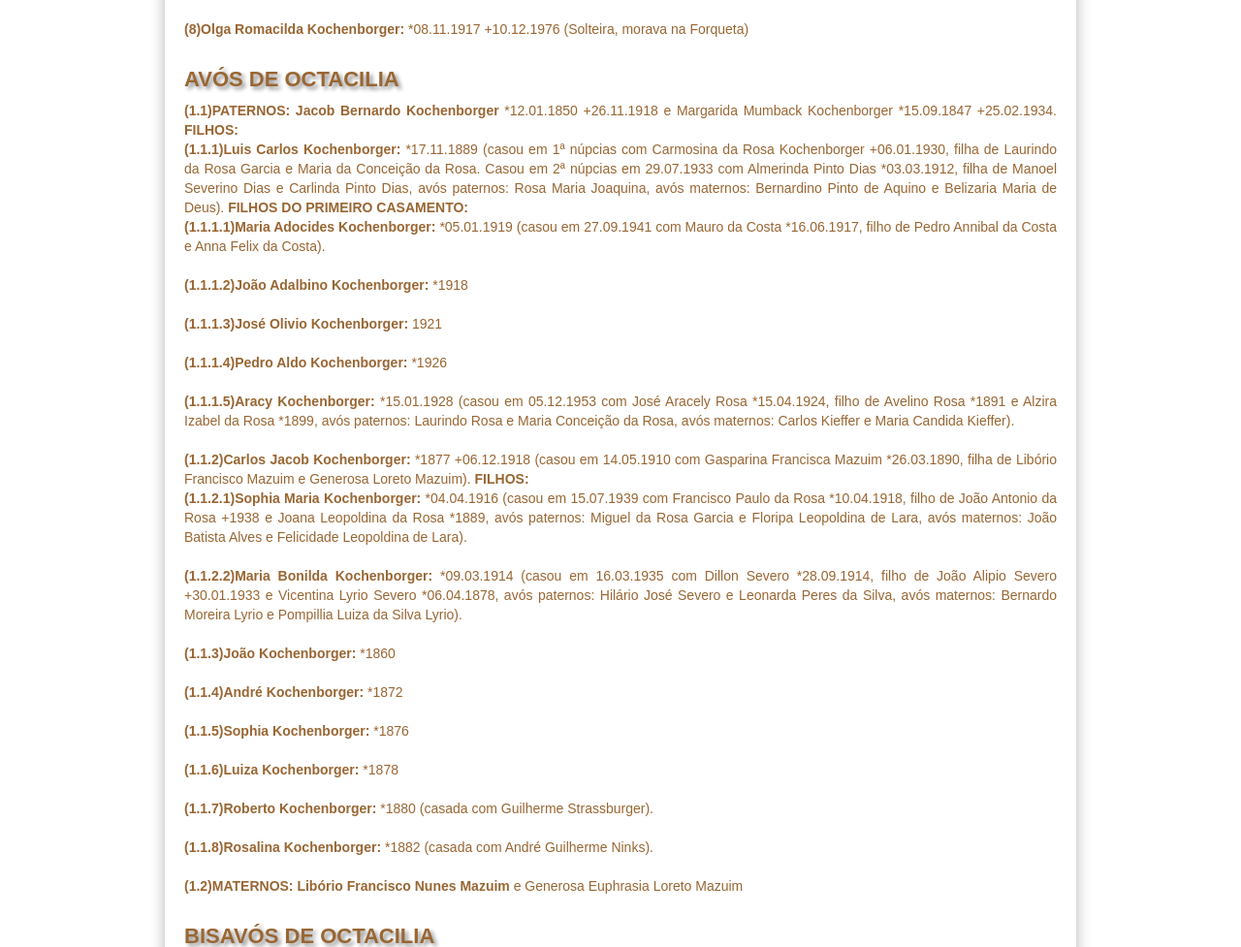
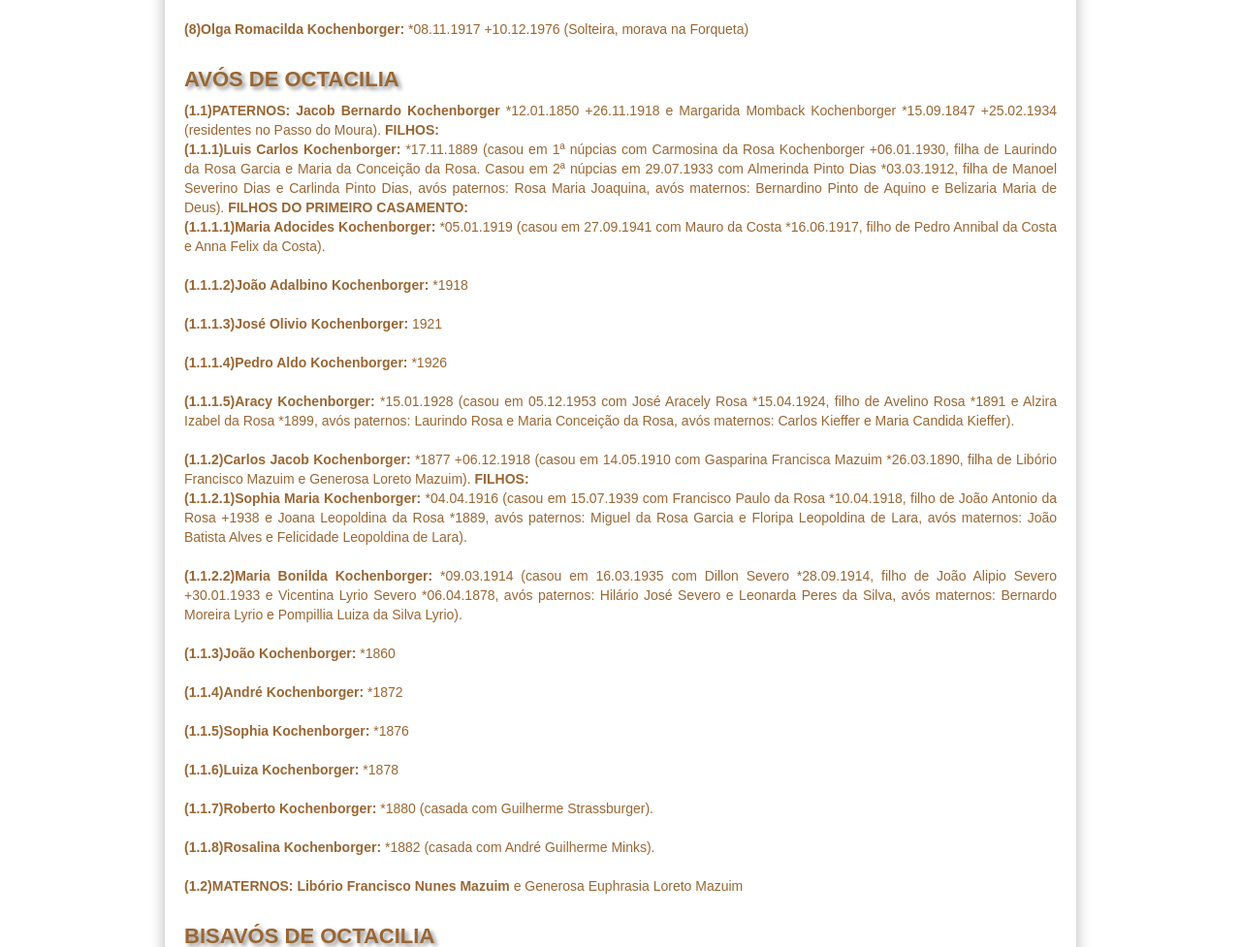
Before and after one commit to claudiovargas1955/claudiovargas1955.github.io, a Jekyll site: the page built from _pages/familia-kochenborger.html, in a window 1280 px wide. Shown: the part 1004-1981 px from the top of the page at 97% size. Built offline with Jekyll 4.4.1, drawn with Linux system fonts in a browser that asks for light colours; some web fonts are replaced.

Commit message:
Update familia-kochenborger.html

```diff
--- a/_pages/familia-kochenborger.html
+++ b/_pages/familia-kochenborger.html
@@ -130,7 +130,8 @@ Oliveira e Idalina Soares Leal *1850 +03.09.1934). <b>FILHOS: </b><br>
   <b>(8)Olga Romacilda Kochenborger: </b>*08.11.1917 +10.12.1976 (Solteira, morava na Forqueta)<br><br>
 
 <h4>AVÓS DE OCTACILIA</h4>
-<p><b>(1.1)PATERNOS: Jacob Bernardo Kochenborger </b>*12.01.1850 +26.11.1918 e Margarida Mumback Kochenborger *15.09.1847 +25.02.1934.
+<p><b>(1.1)PATERNOS: Jacob Bernardo Kochenborger </b>*12.01.1850 +26.11.1918 e Margarida Momback Kochenborger *15.09.1847 +25.02.1934
+(residentes no Passo do Moura).
 <b>FILHOS: </b><br>
   <b>(1.1.1)Luis Carlos Kochenborger: </b>*17.11.1889 (casou em 1ª núpcias com Carmosina da Rosa Kochenborger +06.01.1930, filha de
   Laurindo da Rosa Garcia e Maria da Conceição da Rosa. Casou em 2ª núpcias em 29.07.1933 com Almerinda Pinto Dias *03.03.1912, filha de
@@ -169,7 +170,7 @@ Oliveira e Idalina Soares Leal *1850 +03.09.1934). <b>FILHOS: </b><br>
 
     <b>(1.1.7)Roberto Kochenborger: </b>*1880 (casada com Guilherme Strassburger).<br><br>
 
-    <b>(1.1.8)Rosalina Kochenborger: </b>*1882 (casada com André Guilherme Ninks).<br><br>
+    <b>(1.1.8)Rosalina Kochenborger: </b>*1882 (casada com André Guilherme Minks).<br><br>
 
   <b>(1.2)MATERNOS: Libório Francisco Nunes Mazuim </b>e Generosa Euphrasia Loreto Mazuim <br><br>
 
```
